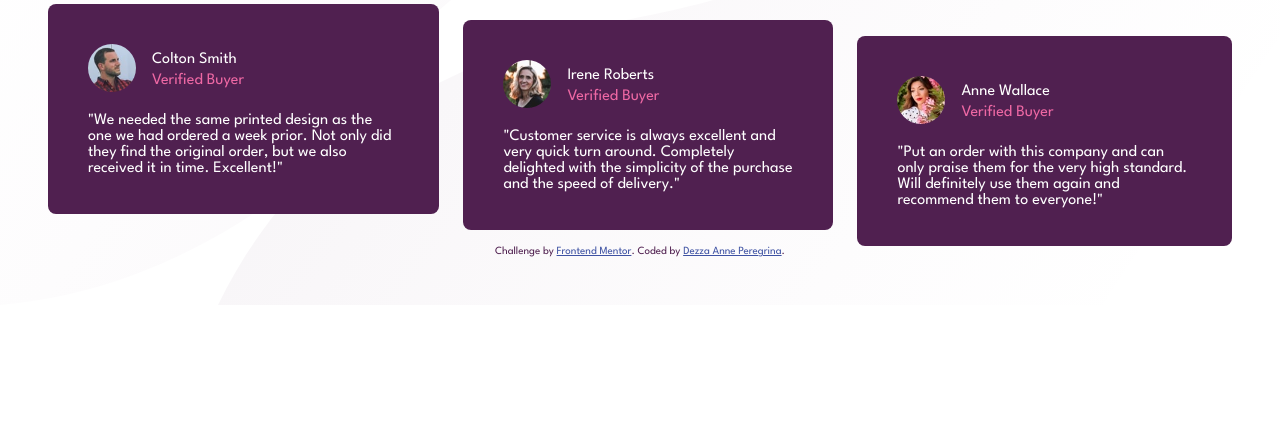
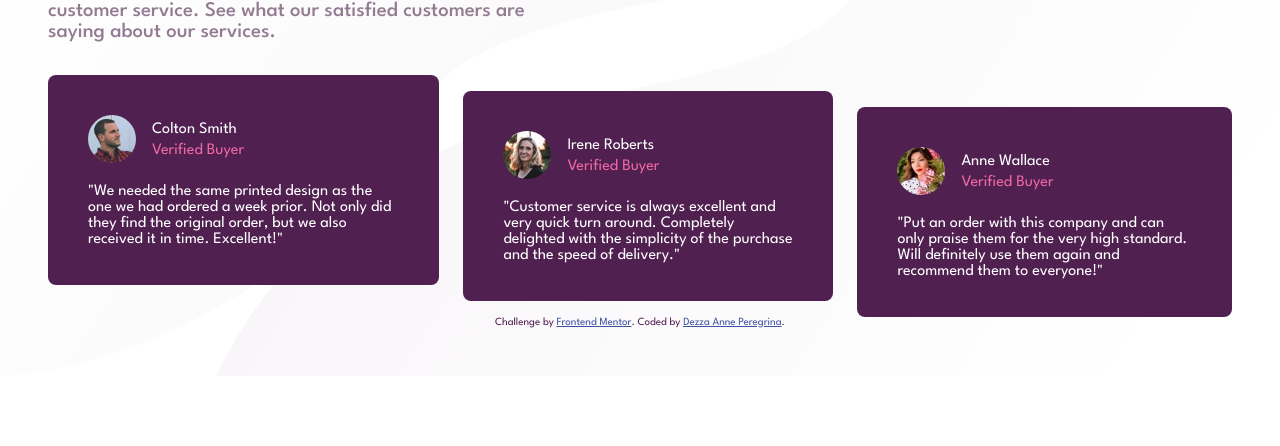
Before and after one commit to DezzaAnnePeregrina/Social-Proof-Section, a plain HTML site: page index.html in a window 1280 px wide. Shown: the part 354-800 px from the top of the page. Drawn offline with Linux system fonts and the light colour scheme.

Commit message:
updated css

```diff
--- a/css/style.css
+++ b/css/style.css
@@ -27,6 +27,10 @@
 body{
     font-size: var(--fs);
     min-height: 100vh;
+    display: flex;
+    flex-direction: column;
+    justify-content: center;
+    align-items: center;
 }
 
 .flex{
@@ -40,7 +44,7 @@ main{
     background-size: contain, contain;
     padding: 3rem;
     color: var(--clr-Very-Dark-Magenta);
-    height: 100%;
+    max-width: 100vw;
     font-size: 1rem;
     font-family: var(--ff);
     flex-direction: column;
```
